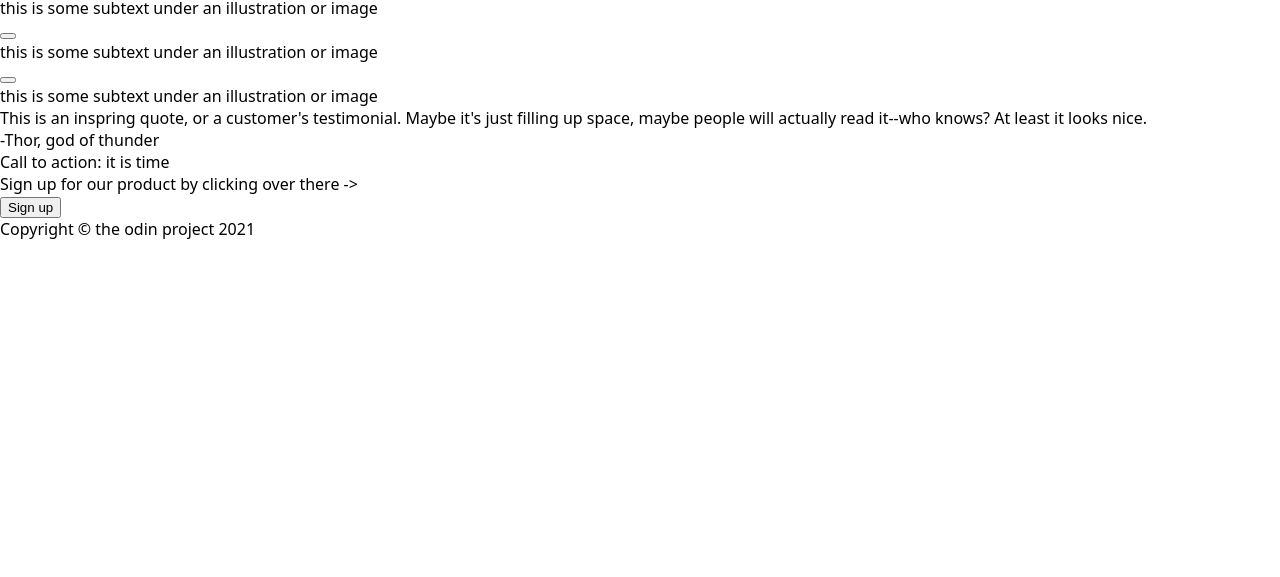
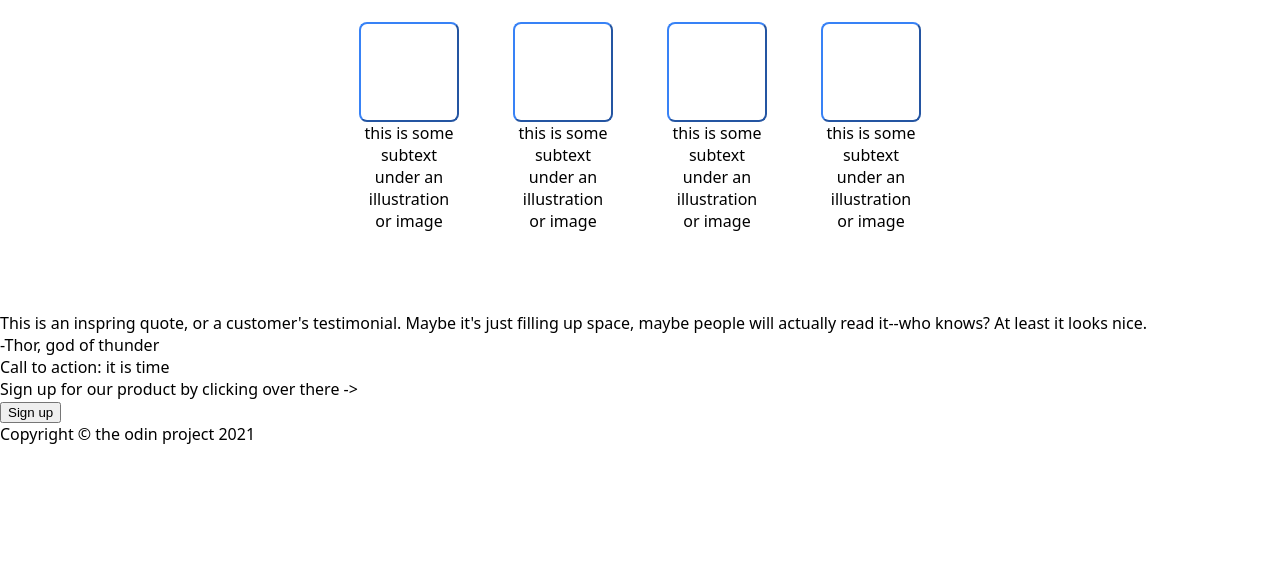
Before and after one commit to gitxandert/cool-website, a plain HTML site: page index.html in a window 1280 px wide. Shown: the part 223-800 px from the top of the page. Drawn offline with Linux system fonts and the light colour scheme.

Commit message:
Update style.css with random-info

```diff
--- a/style.css
+++ b/style.css
@@ -78,3 +78,60 @@ img {
     color: #F9FAF8;
     font-weight: bold;
 }
+
+.random-info {
+    display: flex;
+    justify-content: center;
+    flex-direction: column;
+    padding: 32px 16px 80px;
+}
+
+.random-info .text {
+    font-size: 36px;
+    font-weight: bolder;
+    align-self: center;
+}
+
+.random-info .buttons {
+    display: flex;
+    justify-content: center;
+    flex-basis: 200px;
+    margin-top: 32px;
+    gap: 54px;
+}
+
+.buttons .button {
+    height: 100px;
+    width: 100px;
+    border-radius: 8px;
+    background-color: white;
+    border-color: #3882F6;
+}
+
+.button-1 {
+    display: flex;
+    flex-direction: column;
+    flex-basis: 100px;
+    text-align: center;
+}
+
+.button-2 {
+    display: flex;
+    flex-direction: column;
+    flex-basis: 100px;
+    text-align: center;
+}
+
+.button-3 {
+    display: flex;
+    flex-direction: column;
+    flex-basis: 100px;
+    text-align: center;
+}
+
+.button-4 {
+    display: flex;
+    flex-direction: column;
+    flex-basis: 100px;
+    text-align: center;
+}
```
